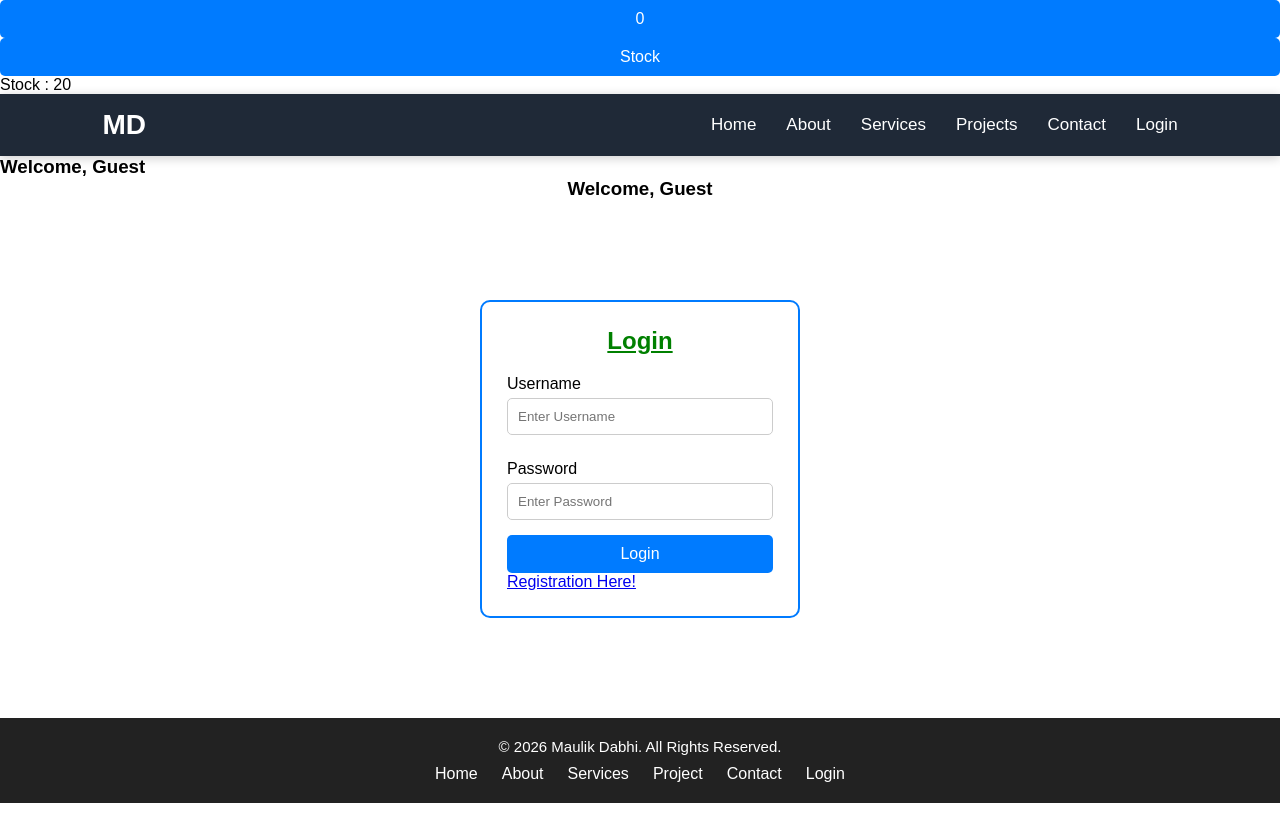
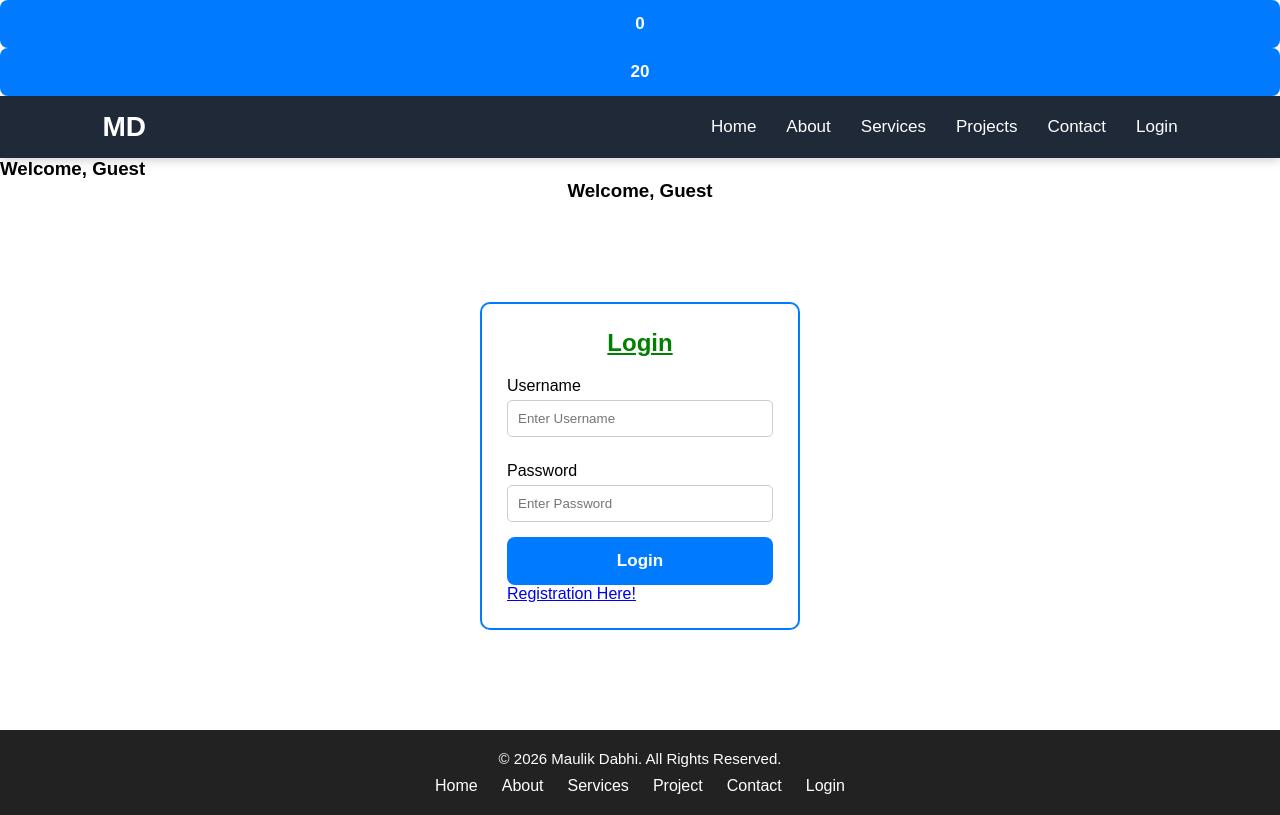
Before and after one commit to moleeekkk/first-app, a React (Vite) app: page /login in a window 1280 px wide. Built offline with nearby package versions, Linux system fonts and the light colour scheme.

Commit message:
Apply React bootstrap

```diff
--- a/src/pages/Effect_Hook.jsx
+++ b/src/pages/Effect_Hook.jsx
@@ -1,21 +1,51 @@
 import { useEffect, useState } from "react";
+import Button from "react-bootstrap/Button";
 
 export default function Effect_Hook() {
   const [count, setcount] = useState(0);
   const [stock, setstock] = useState(20);
 
-  function display() {
-    console.log("Display()");
+  function mount() {
+    console.log("Mount phase");
   }
 
+  function unmount() {
+    console.log("Unmount phase");
+  }
+
+  //when component is mounting
   useEffect(() => {
-    display();
-  }, [count]);
+    mount();
+  }, []);
+
+  //when component is unmounting
+  useEffect(() => {
+    return () => {
+      unmount();
+    };
+  }, []);
+
+  // useEffect(() => {
+  //   display();
+  // }, [count]);
   return (
     <>
-      <button onClick={() => setcount(count + 1)}>{count}</button>
-      <button onClick={() => setstock(stock - 1)}>Stock</button>
-      <p>Stock : {stock}</p>
+      <Button
+        variant="primary"
+        onClick={() => {
+          setcount(count + 1);
+        }}
+      >
+        {count}
+      </Button>
+      <Button
+        variant="secondary"
+        onClick={() => {
+          setstock(stock - 1);
+        }}
+      >
+        {stock}
+      </Button>
     </>
   );
 }
--- a/src/pages/Login.jsx
+++ b/src/pages/Login.jsx
@@ -2,6 +2,7 @@ import "./Login.css";
 // import { useState } from "react";
 import User from "./User";
 import { Link } from "react-router-dom";
+import Button from "react-bootstrap/Button";
 
 // const [Temp, setTemp] = useState("");
 
@@ -36,9 +37,9 @@ export default function Login({ Temp, setTemp, Username, setUsername }) {
             <label>Password</label>
             <input type="password" placeholder="Enter Password" />
 
-            <button type="button" onClick={submitData}>
+            <Button variant="success" type="button" onClick={submitData}>
               Login
-            </button>
+            </Button>
             {/* <span>Is Logged In : {loginStatus}</span> */}
           </form>
           <Link to="/registration">Registration Here!</Link>
```
